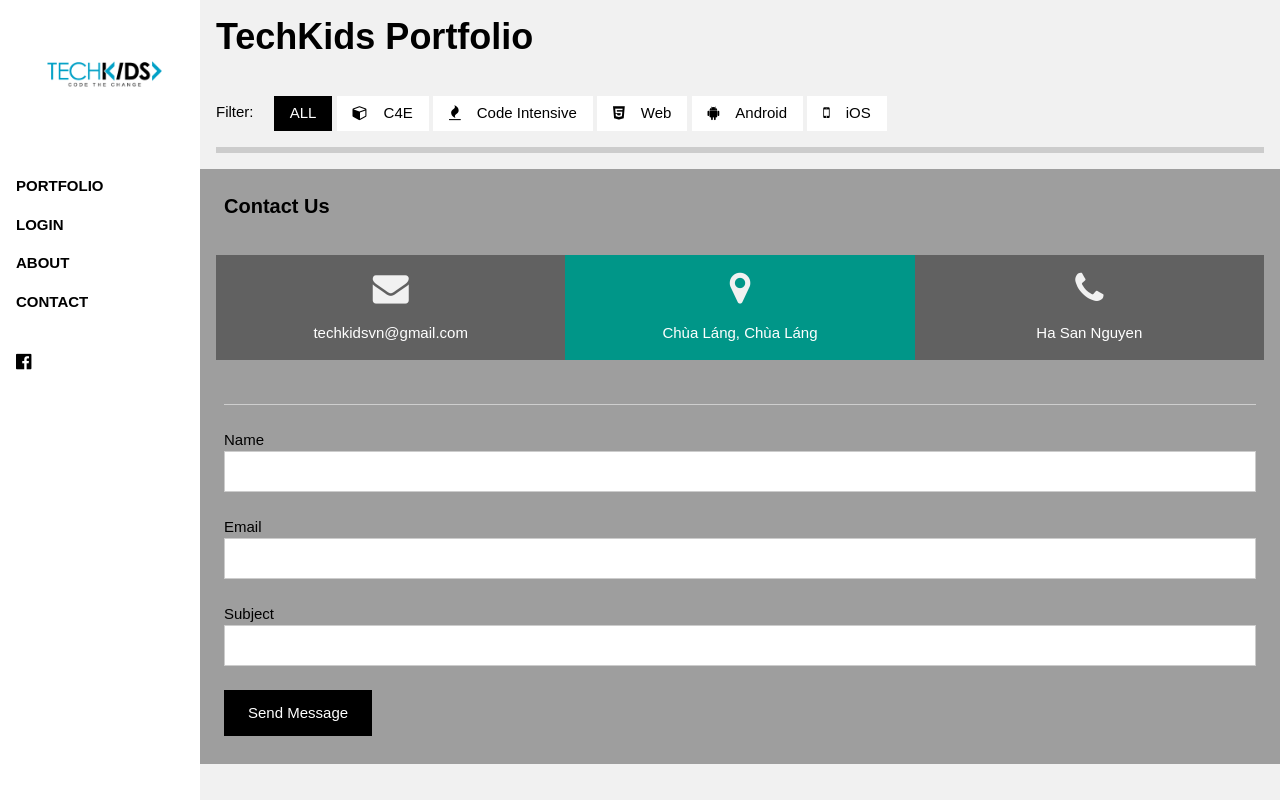
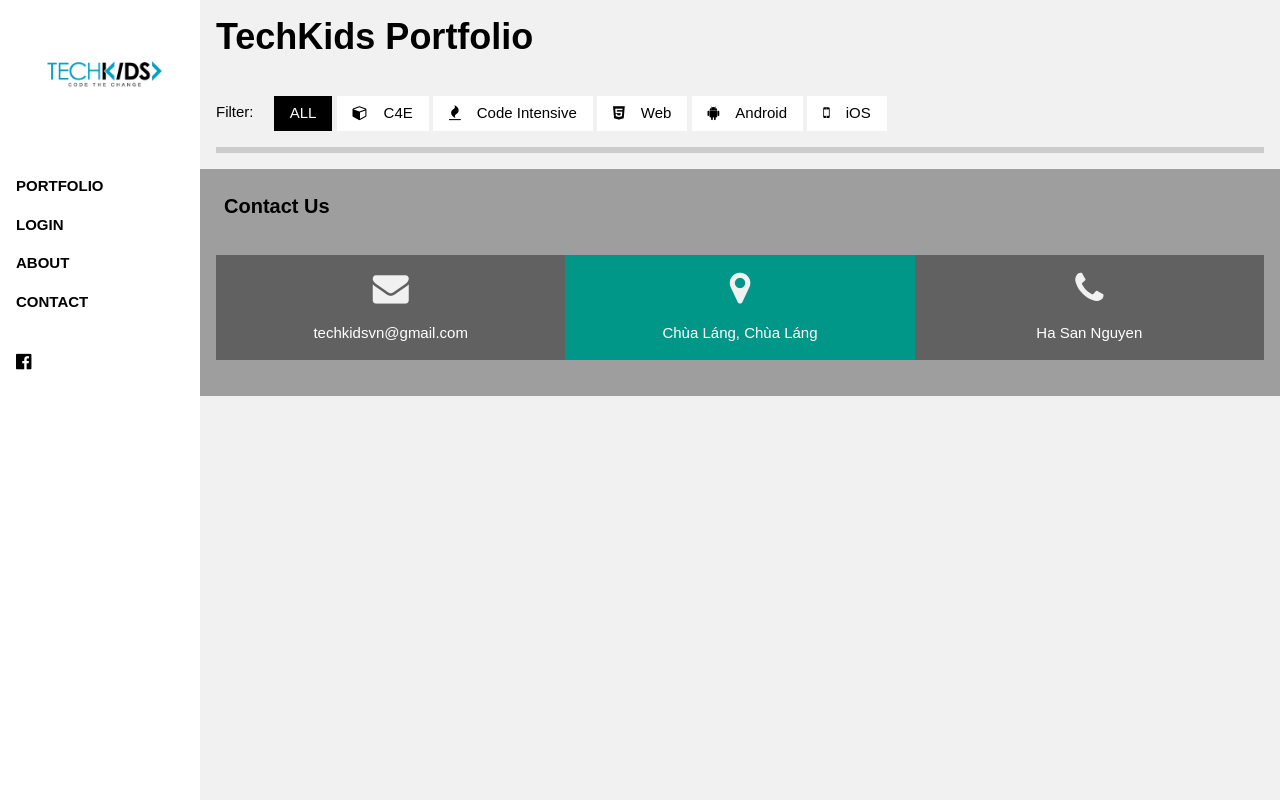
Before and after one commit to qhuydtvt/c4e-porpolio, a Python web app: template templates/index.html in a window 1280 px wide. Run offline with Jinja, Linux system fonts and the light colour scheme; the template is opened without the code that fills it, so the values that code supplies are empty; some web fonts are replaced.

Commit message:
Remove send us a

```diff
--- a/templates/template.html
+++ b/templates/template.html
@@ -68,22 +68,22 @@ body,h1,h2,h3,h4,h5,h6 {font-family: "Raleway", sans-serif}
         <p>Ha San Nguyen</p>
       </div>
     </div>
-    <hr class="w3-opacity">
-    <form>
-      <div class="w3-group">
-        <label>Name</label>
-        <input class="w3-input w3-border" type="text">
-      </div>
-      <div class="w3-group">
-        <label>Email</label>
-        <input class="w3-input w3-border" type="text">
-      </div>
-      <div class="w3-group">
-        <label>Subject</label>
-        <input class="w3-input w3-border" type="text">
-      </div>
-      <button type="button" class="w3-btn w3-padding-large w3-margin-bottom">Send Message</button>
-    </form>
+{#    <hr class="w3-opacity">#}
+{#    <form>#}
+{#      <div class="w3-group">#}
+{#        <label>Name</label>#}
+{#        <input class="w3-input w3-border" type="text">#}
+{#      </div>#}
+{#      <div class="w3-group">#}
+{#        <label>Email</label>#}
+{#        <input class="w3-input w3-border" type="text">#}
+{#      </div>#}
+{#      <div class="w3-group">#}
+{#        <label>Subject</label>#}
+{#        <input class="w3-input w3-border" type="text">#}
+{#      </div>#}
+{#      <button type="button" class="w3-btn w3-padding-large w3-margin-bottom">Send Message</button>#}
+{#    </form>#}
   </div>
 
   <!-- Footer -->
```
